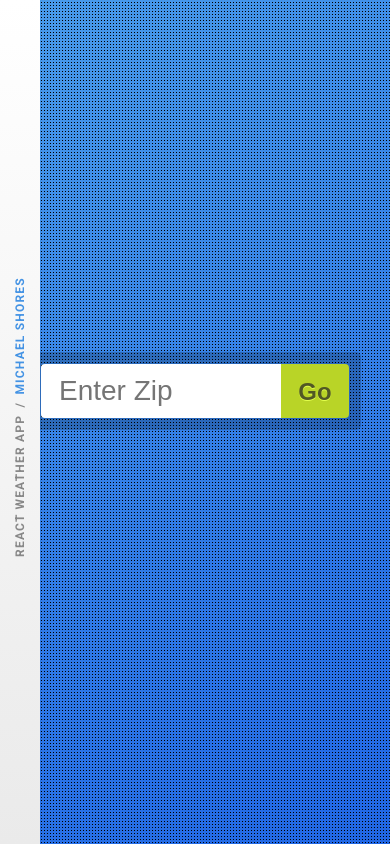
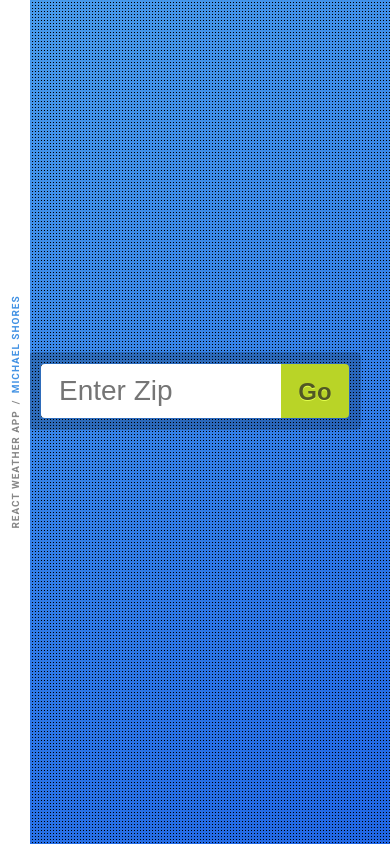
Before and after one commit to MrShores/React-Weather-ZIP, a React (Create React App) app: page / in a window 390 px wide. Built offline with nearby package versions, Linux system fonts and the light colour scheme.

Commit message:
Change variable name, Credits 404 styles

```diff
--- a/src/App.js
+++ b/src/App.js
@@ -14,7 +14,7 @@ class App extends Component {
     state = {
         zipCode: '',
         weather: {},
-        hasResults: false,
+        weatherResultsMounted: false,
         gradientColor: 'start',
         currentView: 'searchForm',
         zipCode404: false,
@@ -33,7 +33,7 @@ class App extends Component {
 
             this.setState({
                 zipCode: zipCode,
-                hasResults: false,
+                weatherResultsMounted: false,
             });
 
             // Get weather for zipCode from API
@@ -89,7 +89,7 @@ class App extends Component {
     }
 
     weatherResultsMountedHandler = () => {
-        this.setState({hasResults: true});
+        this.setState({weatherResultsMounted: true});
     }
 
 
@@ -128,7 +128,9 @@ class App extends Component {
     render() {
         return (
             <div className="App">
-                <Credits />
+                <Credits
+                    currentView={this.state.currentView}
+                    isError={this.state.zipCode404} />
                 <Background gradientColor={this.state.gradientColor} />
                 <div className="WeatherLayout">
 
@@ -144,7 +146,7 @@ class App extends Component {
                             zipCodeSubmit={this.zipCodeSubmitHandler}
                             zipCode404={this.state.zipCode404}
                             weather={this.state.weather}
-                            hasResults={this.state.hasResults} />
+                            hasResults={this.state.weatherResultsMounted} />
                     </AnimateInOut>
 
                     <AnimateInOut
--- a/src/components/Credits/Credits.js
+++ b/src/components/Credits/Credits.js
@@ -1,13 +1,21 @@
 import React from 'react';
 import classes from './Credits.module.css';
 
-const credits = () => (
-    <div className={classes.Credits}>
-        <div className={classes.CreditsText}>
-            <span>React Weather App</span>&ensp;/&ensp;
-            <a href="http://michaelshores.com" target="_blank" rel="noopener noreferrer">Michael Shores</a>
+const credits = (props) => {
+
+    let cssClasses = [classes.Credits];
+    if( props.isError && props.currentView === 'zipCode404' ){
+        cssClasses.push(classes.Error);
+    }
+
+    return (
+        <div className={cssClasses.join(' ')}>
+            <div className={classes.CreditsText}>
+                <span>React Weather App</span>&ensp;/&ensp;
+                <a href="http://michaelshores.com" target="_blank" rel="noopener noreferrer">Michael Shores</a>
+            </div>
         </div>
-    </div>
-);
+    );
+};
 
 export default credits;
--- a/src/components/Credits/Credits.module.css
+++ b/src/components/Credits/Credits.module.css
@@ -4,11 +4,8 @@
     z-index: 500;
     height: 100%;
     width: 40px;
-    background: white; /* Old browsers */
-    background: -moz-linear-gradient(top,  #ffffff 0%, #eaeaea 100%); /* FF3.6-15 */
-    background: -webkit-linear-gradient(top,  #ffffff 0%,#eaeaea 100%); /* Chrome10-25,Safari5.1-6 */
-    background: linear-gradient(to bottom,  #ffffff 0%,#eaeaea 100%); /* W3C, IE10+, FF16+, Chrome26+, Opera12+, Safari7+ */
-    filter: progid:DXImageTransform.Microsoft.gradient( startColorstr='#ffffff', endColorstr='#eaeaea',GradientType=0 ); /* IE6-9 */
+    background: white;
+    transition: all 0.5s ease;
 }
 
 .CreditsText {
@@ -28,15 +25,38 @@
     top: 50%;
     margin: -25px 0 0 -150px;
     transform: rotate(-90deg);
+    transition: color 0.5s ease;
 }
 
 .CreditsText a {
     color: #4493e4;
     text-decoration: none;
-    transition: color 0.2s ease;
+    transition: color 0.5s ease;
 }
 
 .CreditsText a:hover,
 .CreditsText a:active {
     color: #a9c11e;
 }
+
+.Error {
+    background: #2e0731;
+}
+.Error .CreditsText {
+    color: #5e4961;
+}
+.Error .CreditsText a {
+    color: #a92422;
+}
+
+@media (max-width: 400px){
+    .Credits {
+        width: 30px;
+    }
+    .CreditsText {
+        font-size: 10px;
+        height: 30px;
+        line-height: 30px;
+        margin-left: -149px;
+    }
+}
```
